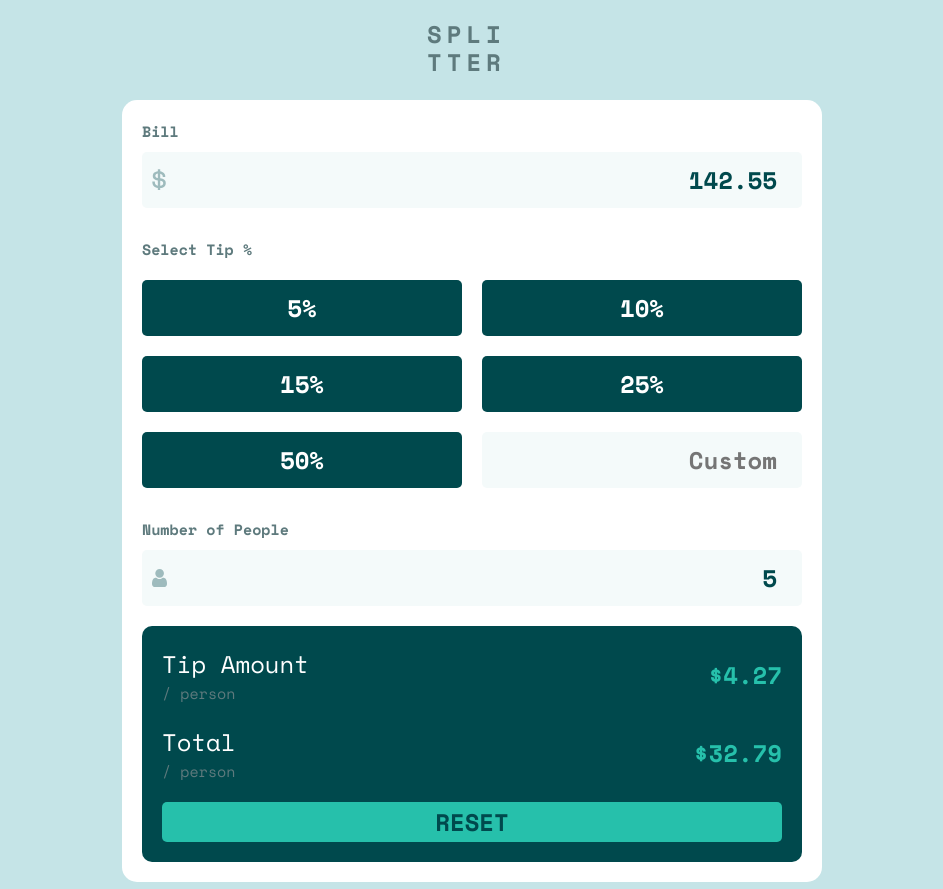
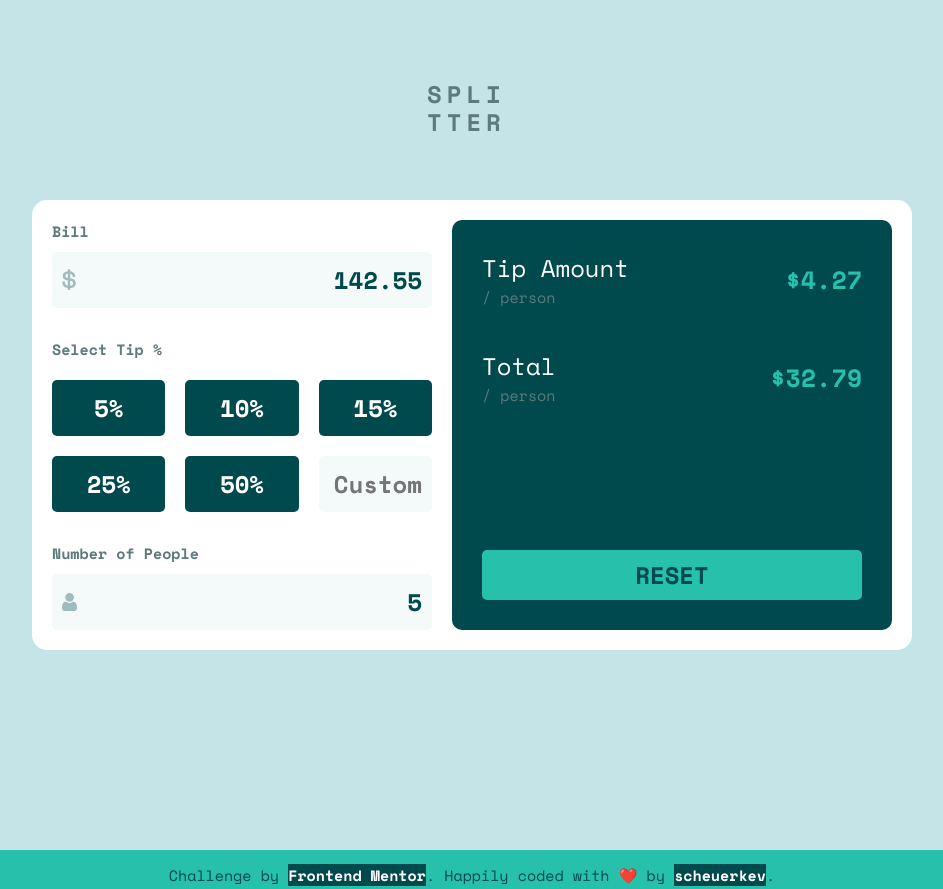
Before and after one commit to scheuerkev/tip-calculator-app, a website: page index.html in a window 1280 px wide. Shown: the top 889 px of the page, without its empty margins (168-1111 px from the left). Drawn offline with nearby package versions, Linux system fonts and the light colour scheme.

Commit message:
End of desktop layout

```diff
--- /dev/null
+++ b/sass/base/_media-queries.scss
@@ -0,0 +1,58 @@
+@media screen and (min-width: 1024px) {
+  main {
+    padding: 10rem 20rem;
+  }
+
+  .app {
+    flex-direction: row;
+    gap: 5rem;
+
+    &::before {
+      top: -120px;
+    }
+
+    .amount-selection {
+      grid-template-columns: repeat(3, 1fr);
+      grid-template-rows: auto 1fr 1fr;
+
+      label {
+        grid-row: 1/2;
+        grid-column: 1/4;
+      }
+    }
+
+    &__results {
+      flex-basis: 100%;
+      padding: 5rem;
+
+      &--line {
+        gap: 4rem;
+      }
+    }
+  }
+}
+
+.tip__amount--result,
+.tip__total--result {
+  font-size: 3rem;
+}
+
+@media screen and (min-width: 1024px) and (max-width: 1439px) {
+  .app {
+    gap: 2rem;
+
+    &__inputs {
+      flex: 1;
+    }
+
+    &__results {
+      flex: 1;
+      padding: 3rem;
+    }
+  }
+
+  .tip__amount--result,
+  .tip__total--result {
+    font-size: 2.5rem;
+  }
+}
--- a/sass/base/_normalize.scss
+++ b/sass/base/_normalize.scss
@@ -27,3 +27,15 @@ button {
 input {
   border: none;
 }
+
+/* Chrome, Safari, Edge, Opera */
+input::-webkit-outer-spin-button,
+input::-webkit-inner-spin-button {
+  -webkit-appearance: none;
+  margin: 0;
+}
+
+/* Firefox */
+input[type="number"] {
+  -moz-appearance: textfield;
+}
--- a/sass/component/_form-components.scss
+++ b/sass/component/_form-components.scss
@@ -4,6 +4,13 @@ button {
   min-height: 4rem;
   background-color: $very-dark-cyan;
   color: $white;
+  transition: $basic;
+
+  &:hover {
+    background-color: $light-grayish-cyan;
+    color: $very-dark-cyan;
+    cursor: pointer;
+  }
 }
 
 #reset_calc {
@@ -11,6 +18,13 @@ button {
   text-transform: uppercase;
   color: $very-dark-cyan;
   margin-top: 2rem;
+  min-height: 50px;
+
+  &:hover {
+    background-color: $light-grayish-cyan;
+    color: $very-dark-cyan;
+    cursor: pointer;
+  }
 }
 
 input {
--- a/sass/layout/_app.scss
+++ b/sass/layout/_app.scss
@@ -33,6 +33,9 @@
     background-color: $very-dark-cyan;
     border-radius: 10px;
     padding: 2rem;
+    display: flex;
+    flex-direction: column;
+    justify-content: space-between;
 
     &--line {
       display: flex;
--- a/sass/main.scss
+++ b/sass/main.scss
@@ -6,3 +6,4 @@
 @import "layout/main";
 @import "layout/app";
 @import "component/form-components";
+@import "base/media-queries";
```
Also changed, not shown: public/css/style.css, 1 other file.
